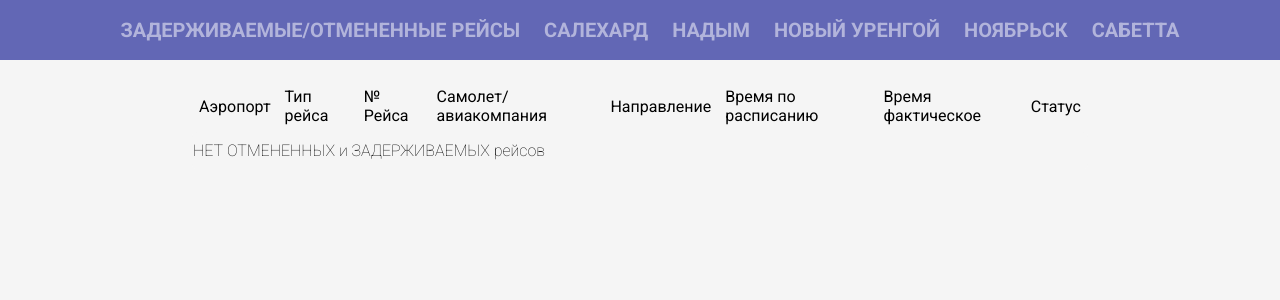
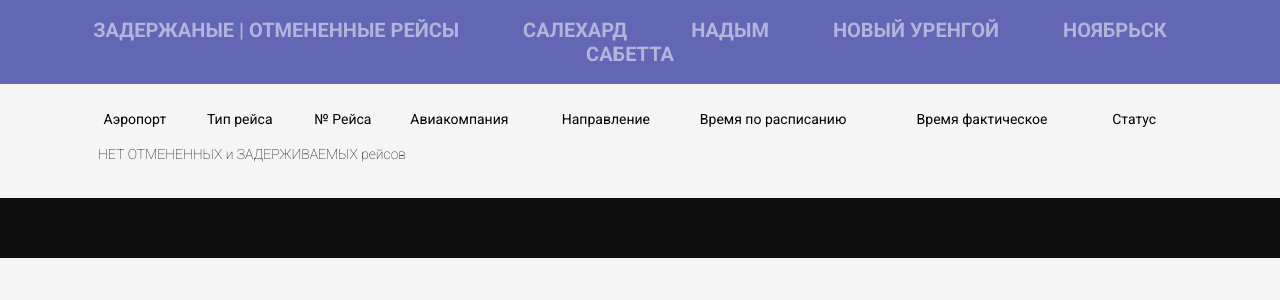
Before and after one commit to xm4dn355x/yanao_airports, a Django app: page /dashboard/ in a window 1280 px wide. Shown: the top 300 px of the page. Run offline with Django 3.2, Linux system fonts and the light colour scheme; data that the repository does not hold is empty.

Commit message:
update style main.css

```diff
--- a/airports_boards/airports_boards/settings.py
+++ b/airports_boards/airports_boards/settings.py
@@ -9,9 +9,12 @@ https://docs.djangoproject.com/en/3.0/topics/settings/
 For the full list of settings and their values, see
 https://docs.djangoproject.com/en/3.0/ref/settings/
 """
-
+import mimetypes
 import os
 from .configs import POSTGRES_CONF, DJANGO_SECRET_KEY
+
+
+mimetypes.add_type("text/css", ".css", True)
 
 # Build paths inside the project like this: os.path.join(BASE_DIR, ...)
 BASE_DIR = os.path.dirname(os.path.dirname(os.path.abspath(__file__)))
--- a/airports_boards/airports_boards/urls.py
+++ b/airports_boards/airports_boards/urls.py
@@ -19,4 +19,5 @@ from django.urls import include, path
 urlpatterns = [
     path('admin/', admin.site.urls),
     path('dashboard/', include('dashboard.urls')),
+    path('', include('dashboard.urls')),
 ]
--- a/airports_boards/dashboard/static/css/main.css
+++ b/airports_boards/dashboard/static/css/main.css
@@ -1,14 +1,20 @@
 @import url('https://fonts.googleapis.com/css?family=Roboto:100,100i,300,300i,400,400i,500,500i,700,700i,900,900i&display=swap&subset=cyrillic');
+
 body {
     background-color: #F5F5F5;
     font-family: 'Roboto', sans-serif;
     /*font-family: 'Roboto', sans-serif;*/
     margin: 0;
+    padding: 0;
+}
+
+main {
 }
 header {
     padding: 2px;
     background-color: #6267b5;
 }
+
 ul {
     list-style-type: none;
     text-align: center;
@@ -16,7 +22,7 @@ ul {
 
 li {
     display: inline;
-    margin-right: 20px;
+    margin-right: 60px;
 }
 
 a {
@@ -33,11 +39,13 @@ a:hover {
 
 article {                           /* Таблица отмененных рейсов*/
     padding-top: 20px;
+
 }
 
 table {
     /*border: 1px solid #6267b5;*/
-    width: 70%;                     /* Ширина таблицы */
+    width: 85%;                    /* Ширина таблицы */
+    /*width: 1200px; */
     border-collapse: collapse;
 }
 
@@ -48,7 +56,7 @@ th{
 }
 
 td {
-    font-size: 16px;
+    font-size: 14px;
     font-weight: lighter;
 }
 
@@ -63,6 +71,7 @@ td:last-child {
 }
 
 .name_table {
+    font-size: 14px;
     font-weight: bold;
     background-color: #F5F5F5;
 }
@@ -74,42 +83,61 @@ td:last-child {
     padding: 7px;
 }
 
-.cancelled_flights_open{
+.button_open_close{
     background-color: #e6e6e6;
     text-align: center;
 }
 
-.cancelled_flights_open:hover {
+.button_open_close:hover {
     cursor: pointer;
     border-radius: 5px;
     background-color: #cdcdcd;
+
 }
 
-.cancelled_flights_open td {
+.button_open_close td {
     padding: 5px;
 }
 
 .cancelled_flights {
     margin: auto;
+
 }
 
+.name_flights {
+    border: 1px solid transparent;
+}
 .name_flights, tr{
     background-color: #F5F5F5;
+    color: #000000;
+
 }
 
 .name_flights td {
     height: 35px;
     /*padding-top: 10px;
     padding-bottom: 10px;*/
+
 }
 
 .name_flights:hover {
     cursor: pointer;
     background-color: #FFFFFF;
-    color: #000000;
-}
+    /*font-weight: bold;
+    /*-webkit-transform: scale(1.025); /*увеличение ячейки*/
+    /*-ms-transform: scale(1.025);*/
+    /*transform: scale(1.025);*/
+    text-shadow: 0 0 .65px #0f0f0f, 0 0 .65px #0f0f0f;
+    }
 
 .status {
     color: #e6556b;
     font-weight: normal;
 }
+/* Подвал сайта */
+footer {
+    margin-top: 25px;
+    width: 100%;
+    height: 60px;
+    background-color: #0f0f0f;
+}
--- a/airports_boards/dashboard/templates/dashboard/index.html
+++ b/airports_boards/dashboard/templates/dashboard/index.html
@@ -1,5 +1,5 @@
+<!DOCTYPE html>
 {% load static %}
-<!DOCTYPE html>
 <html lang="ru">
 <head>
     <meta http-equiv="Content-Type" content="text/html; charset=UTF-8">
@@ -15,7 +15,7 @@
     <header>
         <nav>
             <ul>
-                <li><a href="/dashboard/">Задерживаемые/Отмененные рейсы</a></li>
+                <li><a href="/dashboard/"> Задержаные | Отмененные рейсы</a></li>
                 <li><a href="/dashboard/sly/">Салехард</a></li>
                 <li><a href="/dashboard/nym/">Надым</a></li>
                 <li><a href="/dashboard/nux/">Новый Уренгой</a></li>
@@ -33,15 +33,16 @@
                         <th>Аэропорт</th>
                         <th>Тип рейса</th>
                         <th>№ Рейса</th>
-                        <th>Самолет/авиакомпания</th>
+                        <!-- <th>Самолет</th> -->
+                        <th>Авиакомпания</th>
                         <th>Направление</th>
                         <th>Время по расписанию</th>
                         <th>Время фактическое</th>
                         <th>Статус</th>
                     </tr>
                     {% if problems %}
-                        <tr class="cancelled_flights_open">
-                            <td colspan="8">ОТМЕНЕННЫЕ и ЗАДЕРЖИВАЕМЫЕ:</td>
+                        <tr class="button_open_close">
+                            <td colspan="8">Задержаные | Отмененные рейсы:</td>
                         </tr>
                         {% for flight in problems %}
                             <tr class="name_flights">
@@ -61,7 +62,7 @@
                         </tr>
                     {% endif %}
                     {% if arrivals %}
-                        <tr class="cancelled_flights_open">
+                        <tr class="button_open_close">
                             <td colspan="8">ПРИЛЕТ:</td>
                         </tr>
                         {% for flight in arrivals %}
@@ -78,7 +79,7 @@
                         {% endfor %}
                     {% endif %}
                     {% if departures %}
-                        <tr class="cancelled_flights_open">
+                        <tr class="button_open_close">
                             <td colspan="8">ВЫЛЕТ:</td>
                         </tr>
                         {% for flight in departures %}
@@ -99,8 +100,9 @@
         </article>
     </main>
 
-    <footer>
 
-    </footer>
 </body>
+<footer>
+
+</footer>
 </html>
```
Also changed, not shown: data_updater.py (+4 -4 lines), airports_boards/dashboard/migrations/0001_initial.py (deleted), airports_boards/dashboard/migrations/__init__.py (deleted).
